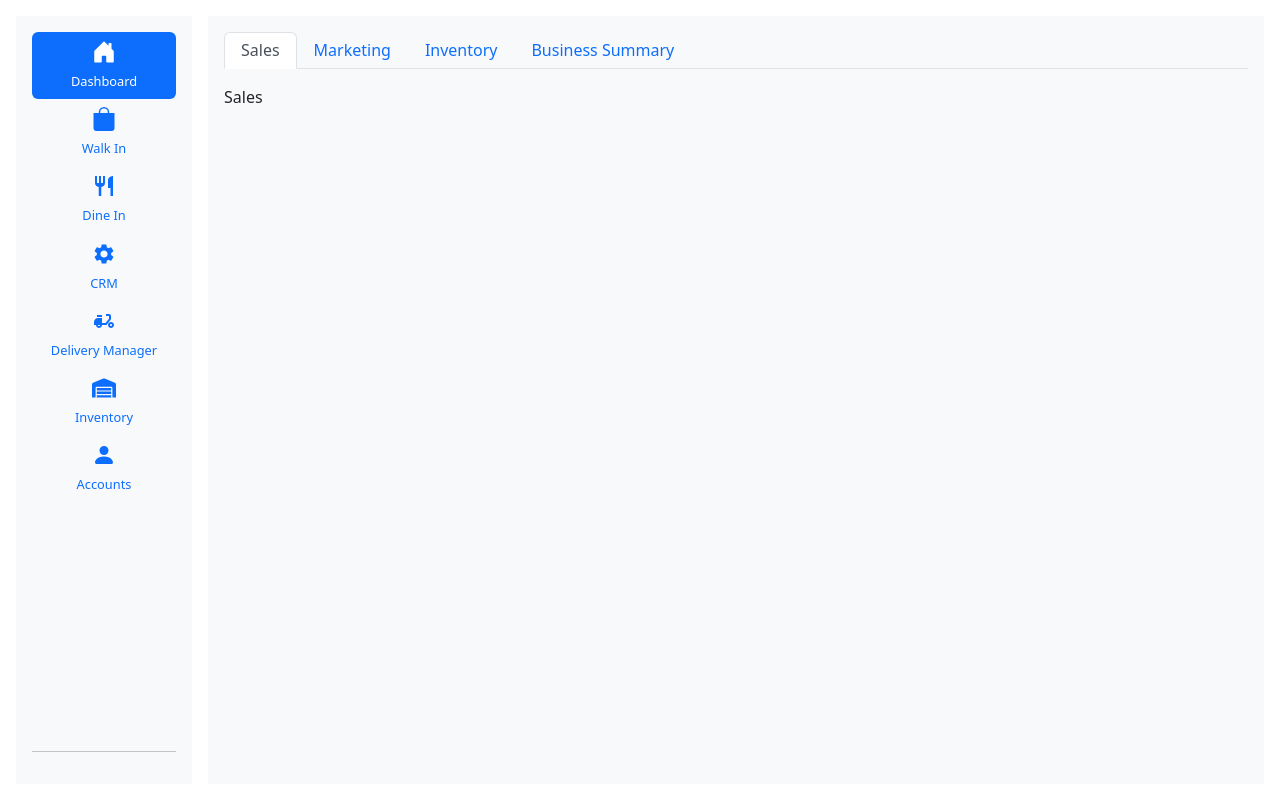
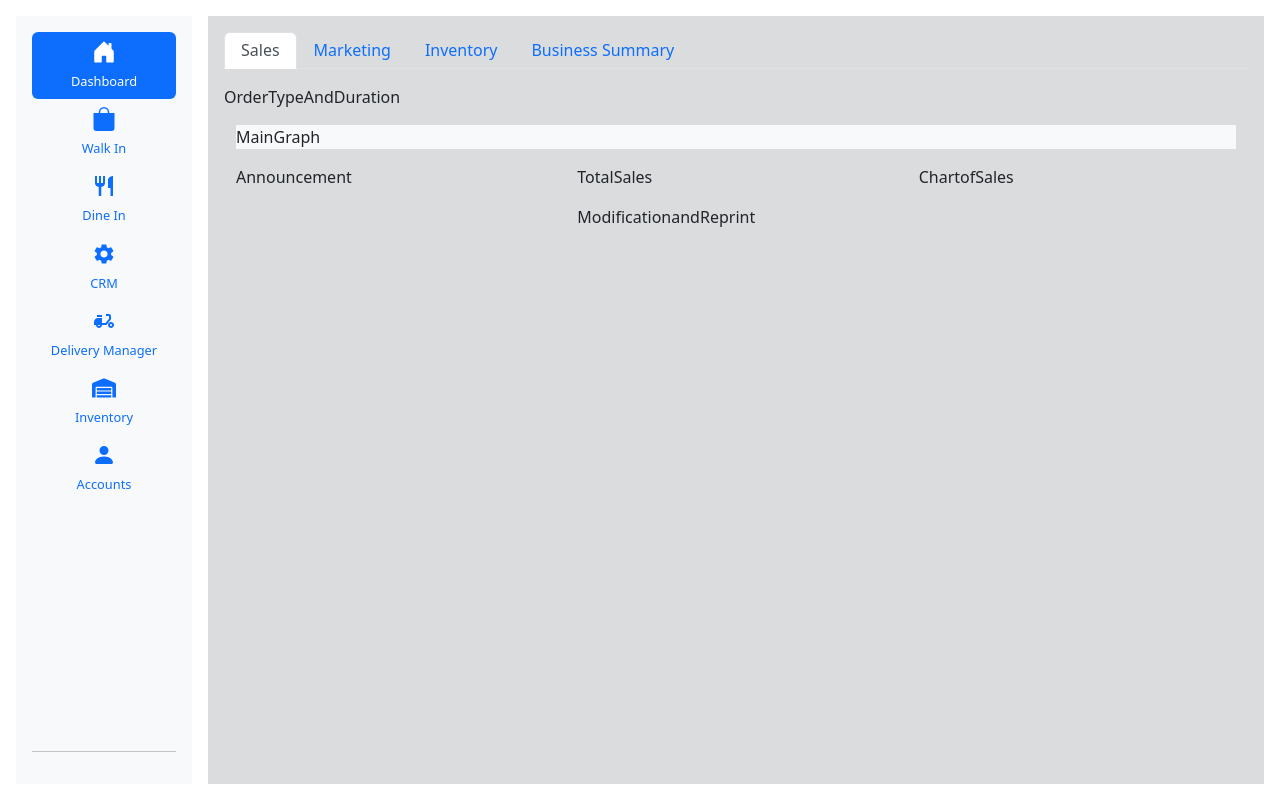
Before and after one commit to muhammedashifpa/zres, a React (Create React App) app: page /pos/main/dashbord/sales in a window 1280 px wide. Built offline with nearby package versions, Linux system fonts and the light colour scheme.

Commit message:
dashbord

```diff
--- a/src/components/pos/main/Main.jsx
+++ b/src/components/pos/main/Main.jsx
@@ -8,7 +8,7 @@ const Main = () => {
   return (
     <MainWrapper className='p-3'>
       <SideBar/>
-      <OutletWrapper className='p-3 bg-light'>
+      <OutletWrapper className='p-3 bg-secondary bg-opacity-25'>
         <Outlet/>
       </OutletWrapper>
     </MainWrapper>
--- a/src/components/pos/main/components/dashbord/sales/Sales.jsx
+++ b/src/components/pos/main/components/dashbord/sales/Sales.jsx
@@ -1,9 +1,50 @@
 import React from 'react'
+import styled from 'styled-components'
+import OrderTypeAndDurationHeader from '../utils/OrderTypeAndDurationHeader'
+import Announcement from './components/Announcement'
+import ChartofSales from './components/ChartofSales'
+import MainGraph from './components/graphs/MainGraph'
+import ModificationandReprint from './components/ModificationandReprint'
+import TotalSales from './components/TotalSales'
 
 const Sales = () => {
   return (
-    <div>Sales</div>
+    <SalesWrapper>
+      <OrderTypeAndDurationHeader/>
+      <GridWrapper className='container'>
+        <div class="row my-3">
+          <div class="col-12  ">
+            <MainGraph/>
+          </div>
+        </div>
+        <div class="row my-3">
+          <div class="col-4">
+            <Announcement/>
+          </div>
+          <div class="col-4 ">
+            <div className='row mb-3'>
+              <TotalSales/>
+            </div>
+            <div className='row'>
+              <ModificationandReprint/>
+            </div>
+          </div>
+          <div class="col-4 ">
+            <ChartofSales/>
+          </div>
+        </div>
+      </GridWrapper>
+
+    </SalesWrapper>
   )
 }
 
 export default Sales
+
+const SalesWrapper = styled.div`
+
+`
+
+const GridWrapper = styled.div`
+
+`
--- /dev/null
+++ b/src/components/pos/main/components/dashbord/sales/components/Announcement.jsx
@@ -0,0 +1,9 @@
+import React from 'react'
+
+const Announcement = () => {
+  return (
+    <div>Announcement</div>
+  )
+}
+
+export default Announcement
--- /dev/null
+++ b/src/components/pos/main/components/dashbord/sales/components/ChartofSales.jsx
@@ -0,0 +1,9 @@
+import React from 'react'
+
+const ChartofSales = () => {
+  return (
+    <div>ChartofSales</div>
+  )
+}
+
+export default ChartofSales
--- /dev/null
+++ b/src/components/pos/main/components/dashbord/sales/components/ModificationandReprint.jsx
@@ -0,0 +1,9 @@
+import React from 'react'
+
+const ModificationandReprint = () => {
+  return (
+    <div>ModificationandReprint</div>
+  )
+}
+
+export default ModificationandReprint
--- /dev/null
+++ b/src/components/pos/main/components/dashbord/sales/components/TotalSales.jsx
@@ -0,0 +1,9 @@
+import React from 'react'
+
+const TotalSales = () => {
+  return (
+    <div>TotalSales</div>
+  )
+}
+
+export default TotalSales
--- /dev/null
+++ b/src/components/pos/main/components/dashbord/sales/components/graphs/MainGraph.jsx
@@ -0,0 +1,9 @@
+import React from 'react'
+
+const MainGraph = () => {
+  return (
+    <div className='bg-light'>MainGraph</div>
+  )
+}
+
+export default MainGraph
--- /dev/null
+++ b/src/components/pos/main/components/dashbord/utils/OrderTypeAndDurationHeader.jsx
@@ -0,0 +1,14 @@
+import React from 'react'
+import styled from 'styled-components'
+
+const OrderTypeAndDurationHeader = () => {
+  return (
+    <Wrapper>OrderTypeAndDuration</Wrapper>
+  )
+}
+
+export default OrderTypeAndDurationHeader
+
+const Wrapper = styled.div`
+
+`
--- a/src/components/pos/main/components/main-utils/SideBar.jsx
+++ b/src/components/pos/main/components/main-utils/SideBar.jsx
@@ -101,7 +101,7 @@ const NavData = [
     {
         key:1,
         name:'Dashboard',
-        link:'dashbord',
+        link:'dashbord/sales',
         icon:<BsFillHouseDoorFill/>,
     },
     {
```
